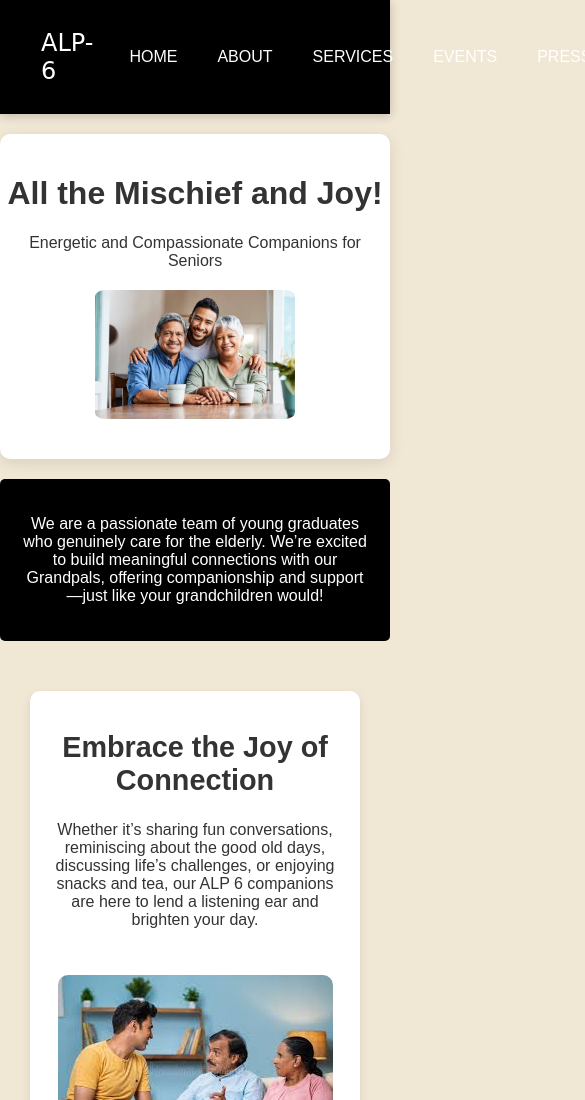
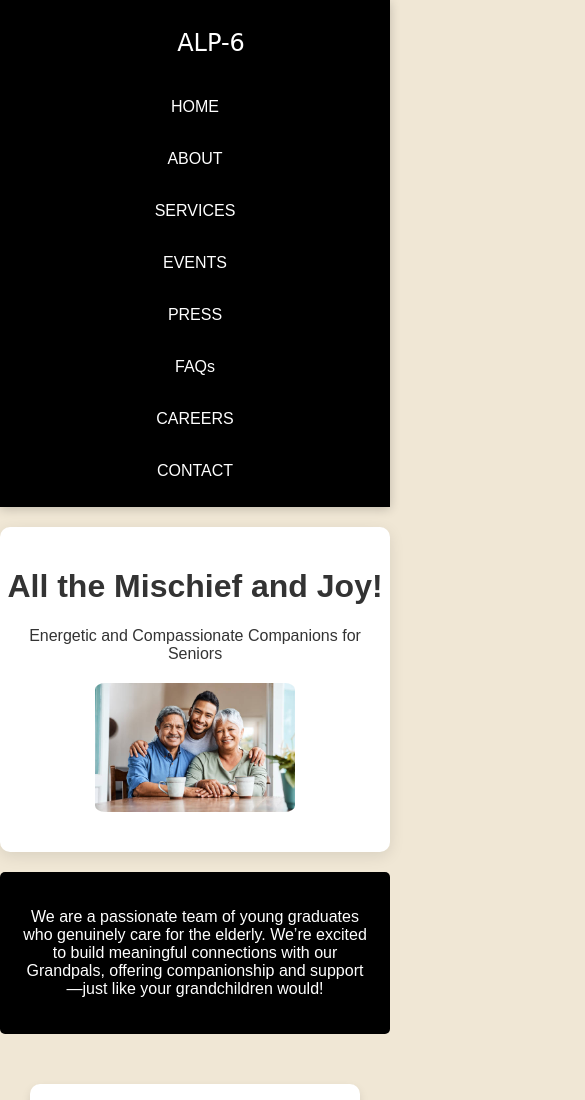
Before and after one commit to Suyash1608/ALP-6, a plain HTML site: page index.html in a window 390 px wide. Shown: the top 1100 px of the page, 585 px wide, since content can reach past the window. Drawn offline with Linux system fonts and the light colour scheme.

Commit message:
index.html

```diff
--- a/index.html
+++ b/index.html
@@ -220,6 +220,23 @@
 }
 
 @media (max-width: 768px) {
+.navbar {
+        flex-direction: column; /* Stack links vertically */
+        align-items: center; /* Center align */
+        padding: 10px; /* Add padding for mobile */
+    }
+
+    .navbar a {
+        width: 100%; /* Make links full width */
+        text-align: center; /* Center text */
+        margin: 5px 0; /* Add margin for spacing */
+    }
+
+    #icon {
+        margin-bottom: 10px; /* Add space below the title */
+        font-size: 1.5em; /* Adjust size */
+    }
+
     .footer-grid {
         grid-template-columns: 1fr; /* Stack items vertically */
         padding: 10px; /* Add some padding for mobile */
```
